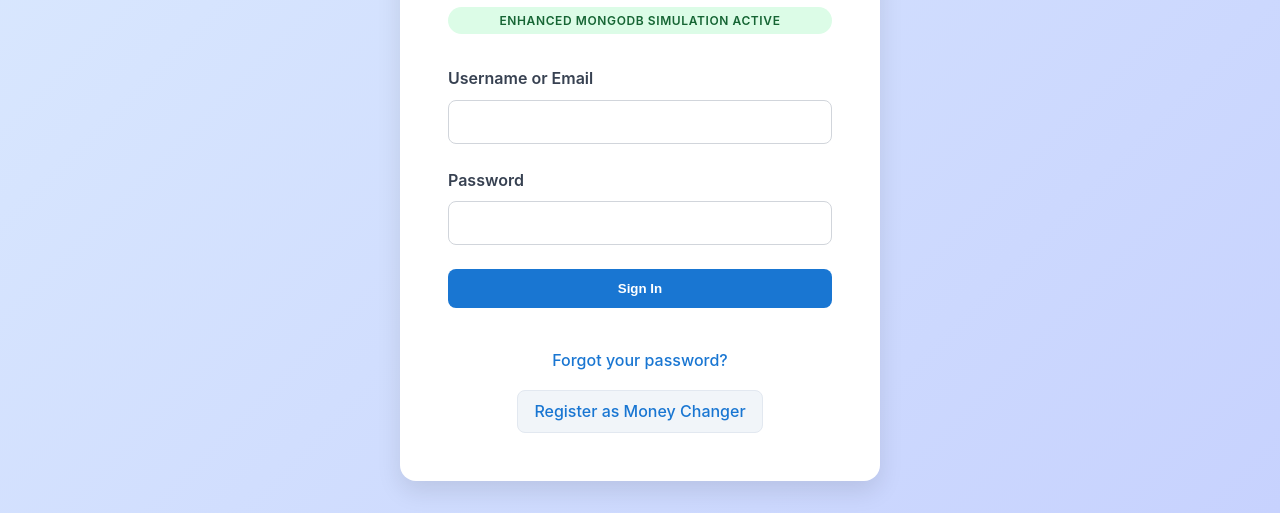
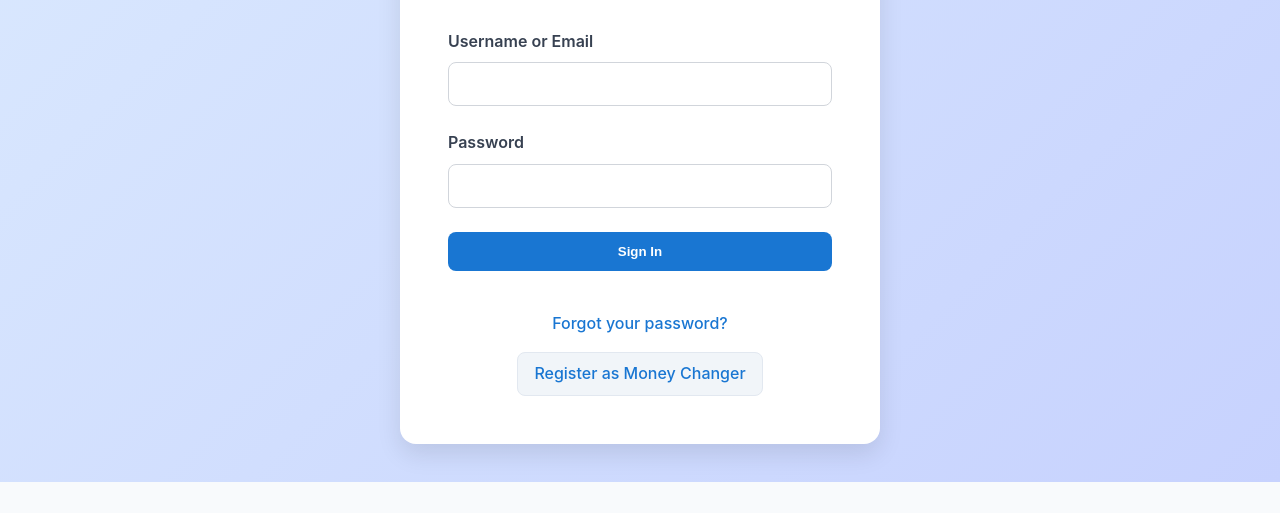
Before and after one commit to cadnaanahmed1/Cashbook-pro-System, a website: page index.html in a window 1280 px wide. Shown: the part 318-831 px from the top of the page. After the commit the page ends 800 px from the top, so only its background shows below. Drawn offline with nearby package versions, Linux system fonts and the light colour scheme.

Commit message:
Update index.html

```diff
--- a/index.html
+++ b/index.html
@@ -33,7 +33,7 @@
                         <div class="auth-logo">💼</div>
                         <h1>CashBook Pro</h1>
                         <p>Multi-Currency Money Changer Management System</p>
-                        <div class="status-badge success">Enhanced MongoDB Simulation Active</div>
+<!--                         <div class="status-badge success">Enhanced MongoDB Simulation Active</div> -->
                     </div>
 
                     <form id="login-form" class="auth-form">
```
